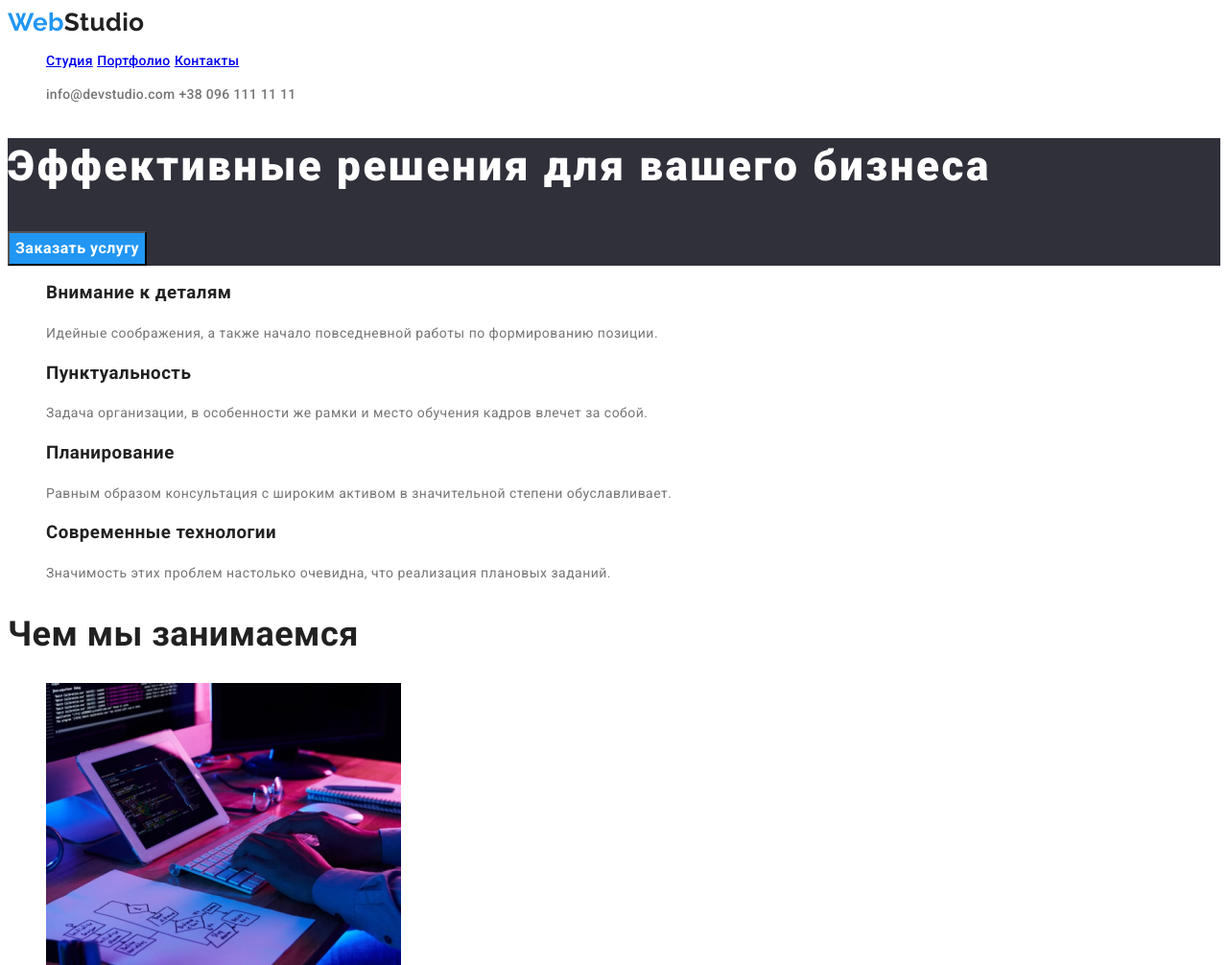
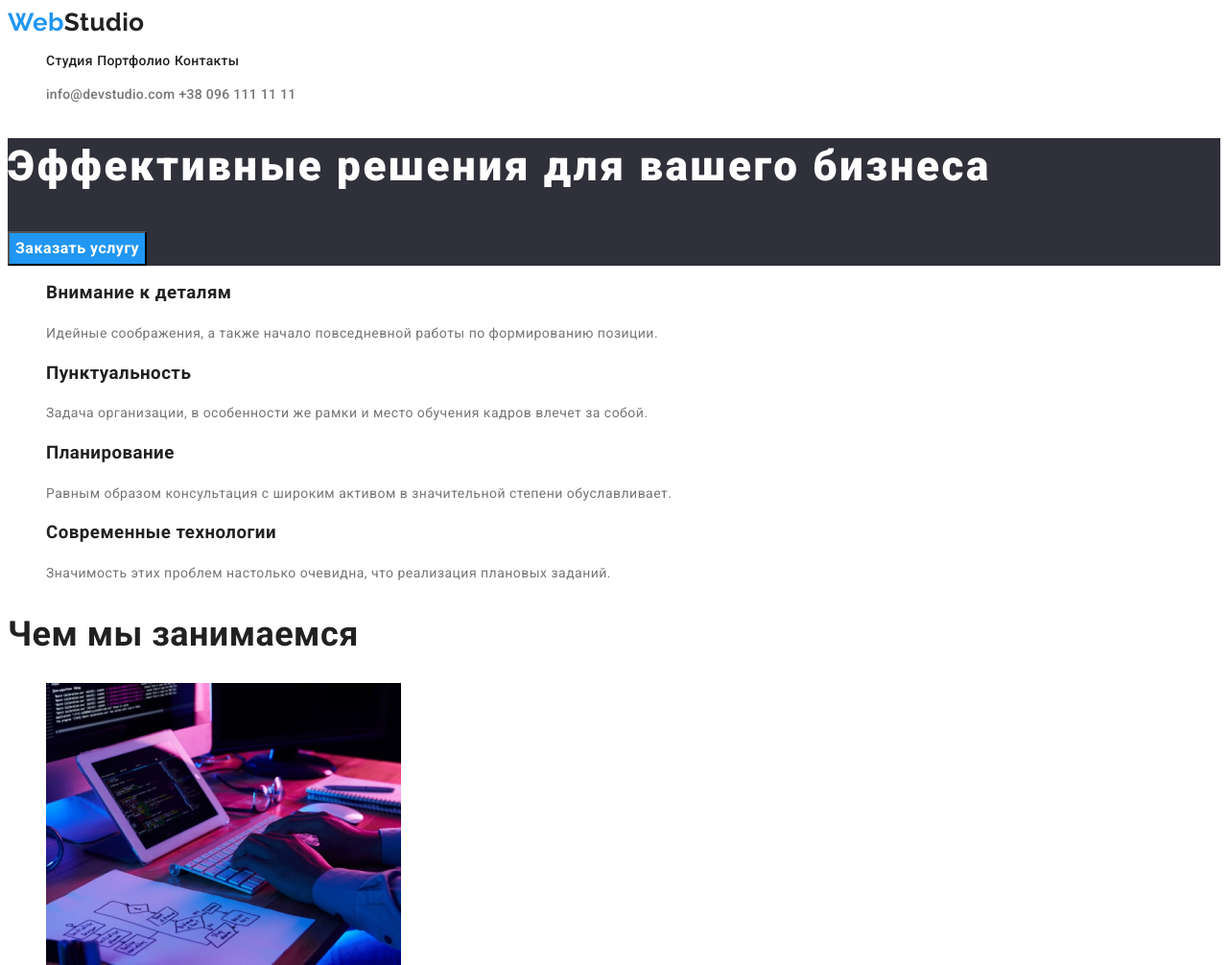
Before and after one commit to Chainiuk/goit-markup-hw-02, a plain HTML site: page index.html in a window 1280 px wide. Shown: the top 1006 px of the page at 96% size. Drawn offline with Linux system fonts and the light colour scheme.

Commit message:
Update index.html

```diff
--- a/index.html
+++ b/index.html
@@ -1,3 +1,4 @@
+
 <!DOCTYPE html>
 <html lang="ru">
  <head>
@@ -13,9 +14,9 @@
         <a class="main-page-link" href=""><span class="web">Web</span><span class="studio-header">Studio</span></a>
         <nav class="navigation">
             <ul class="navigation-list">
-                <li class="navigation-list-element"><a href="./index.html">Студия</a></li>
-                <li class="navigation-list-element"><a href="./portfolio.html">Портфолио</a></li>
-                <li class="navigation-list-element"><a href="#">Контакты</a></li>
+                <li class="navigation-list-element"><a class="navigation-link" href="./index.html">Студия</a></li>
+                <li class="navigation-list-element"><a class="navigation-link" href="./portfolio.html">Портфолио</a></li>
+                <li class="navigation-list-element"><a class="navigation-link" href="#">Контакты</a></li>
             </ul>
         </nav>
         <ul class="contact-list">
@@ -61,7 +62,7 @@
         </section>
     </main>
     <footer class="footer">
-        <a href="" ><span class="web">Web</span><span class="studio-footer">Studio</span></a>
+        <a class="main-page-link" href="" ><span class="web">Web</span><span class="studio-footer">Studio</span></a>
         <address class="adress">г. Киев, пр-т Леси Украинки, 26</address>
         <ul class="contact-list">
         <li class="contact-list-element"><a class="contacts" href="#">info@example.com</a></li>
```
